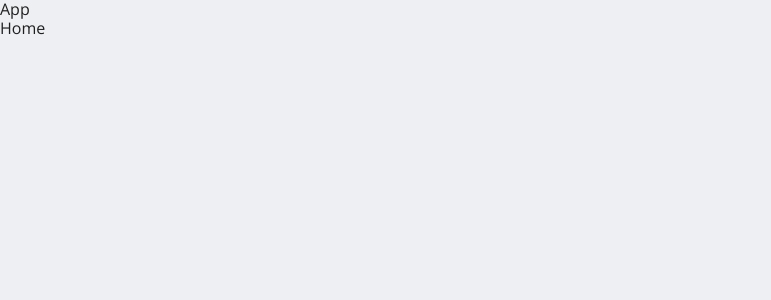
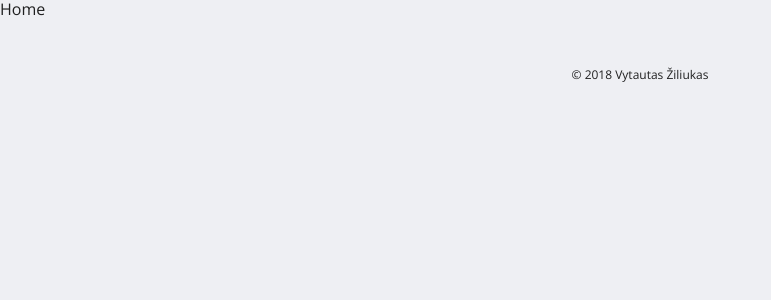
Before and after one commit to Vziliukas/vuejs-spa-example, a Vue app: page / in a window 1280 px wide. Shown: the top 300 px of the page, without its empty margins (0-771 px from the left). Built offline with nearby package versions, Linux system fonts and the light colour scheme.

Commit message:
Created footer componenet

```diff
--- a/src/App.vue
+++ b/src/App.vue
@@ -1,9 +1,28 @@
 <template>
   <div id="app">
-    App
-    <router-view></router-view>
+    <app-header/>
+    <main>
+      <router-view></router-view>
+    </main>
+    <app-footer/>
   </div>
 </template>
 
+<script>
+import AppHeader from './components/AppHeader'
+import AppFooter from './components/AppFooter'
+
+export default {
+  name: 'App',
+  components: {
+    AppHeader,
+    AppFooter
+  }
+}
+</script>
+
 <style lang="scss">
+.app {
+  height: 100%;
+}
 </style>
--- a/src/assets/scss/style.scss
+++ b/src/assets/scss/style.scss
@@ -1,7 +1,11 @@
-@import url('https://fonts.googleapis.com/css?family=Open+Sans:400,600,700');
+@import url("https://fonts.googleapis.com/css?family=Open+Sans:400,600,700");
 
-*, ::after, ::before {
+*,
+::after,
+::before {
   box-sizing: border-box;
+  margin: 0;
+  padding: 0;
 }
 
 html {
@@ -11,16 +15,16 @@ html {
   -webkit-font-smoothing: antialiased;
 }
 
-html, body {
+html,
+body {
   width: 100%;
   height: 100%;
-
 }
 
 body {
   margin: 0;
-    background-color: #EEEFF3;
-    font-family: 'Open Sans', sans-serif;
+  background-color: #eeeff3;
+  font-family: "Open Sans", sans-serif;
   line-height: 1.2;
-    color: rgba(black, .87);
+  color: rgba(black, 0.87);
 }
--- a/src/components/AppFooter.vue
+++ b/src/components/AppFooter.vue
@@ -0,0 +1,27 @@
+<template>
+  <footer class="app-footer">
+    <p class="app-footer__p">
+      © 2018 Vytautas Žiliukas
+    </p>
+  </footer>
+</template>
+
+<script>
+export default {
+  name: 'AppFooter'
+}
+</script>
+
+<style lang="scss" scoped>
+.app-footer {
+  display: flex;
+  justify-content: center;
+  padding-top: 49px;
+  padding-bottom: 34px;
+
+  &__p {
+    font-size: 12px;
+    color: rgba(black, 0.87);
+  }
+}
+</style>
--- a/src/routes/index.js
+++ b/src/routes/index.js
@@ -8,7 +8,7 @@ import Contacts from '@/views/Contacts'
 export default [
   {
     path: '/',
-    name: 'home',
+    name: 'Home',
     component: Home,
     meta: {
       displayName: 'Home',
@@ -42,7 +42,7 @@ export default [
   },
   {
     path: '/contacts',
-    name: 'contacts',
+    name: 'Contacts',
     component: Contacts,
     meta: {
       displayName: 'Kontaktai',
```
Lines whose indentation alone changed are shown as unchanged.
